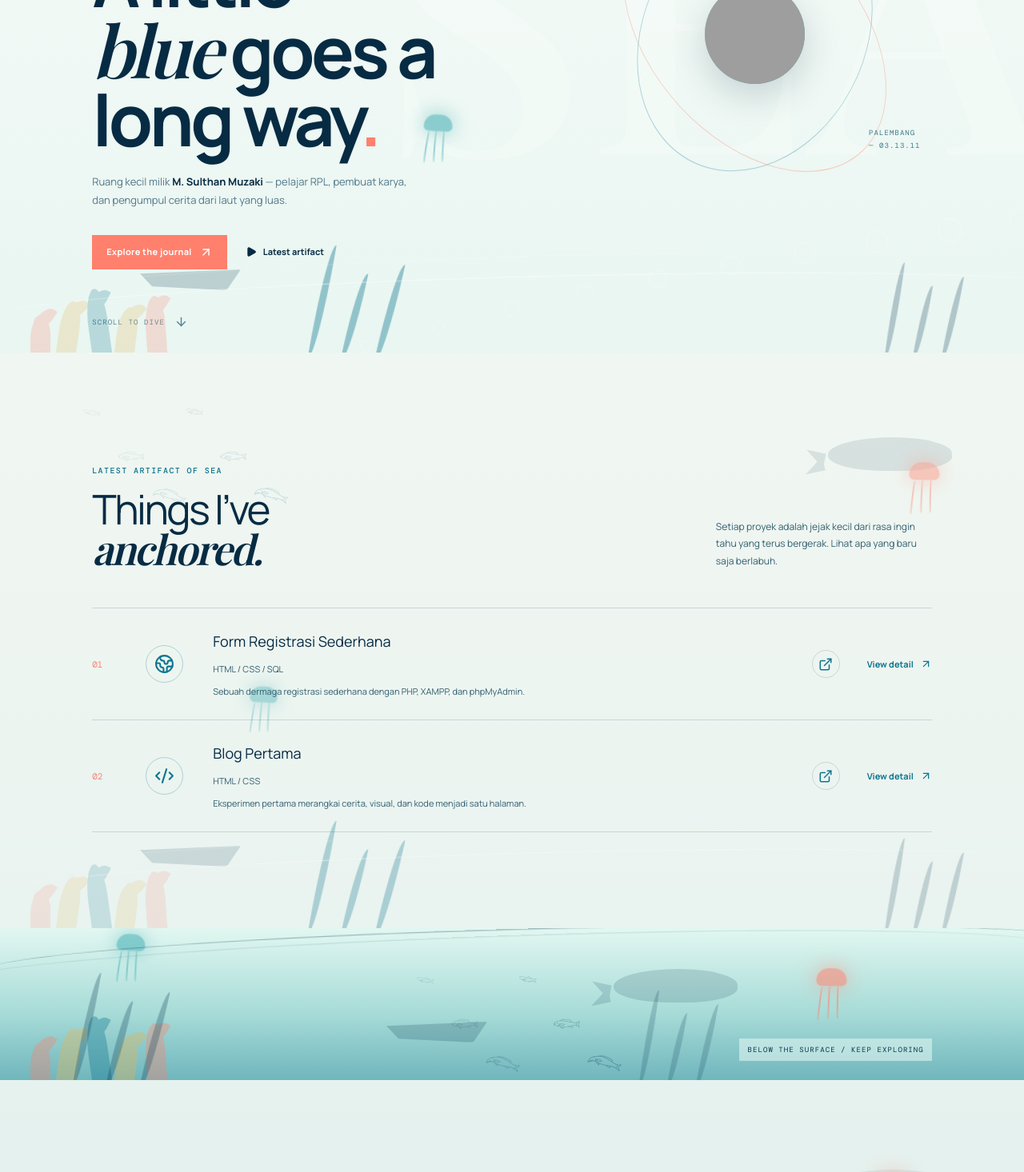
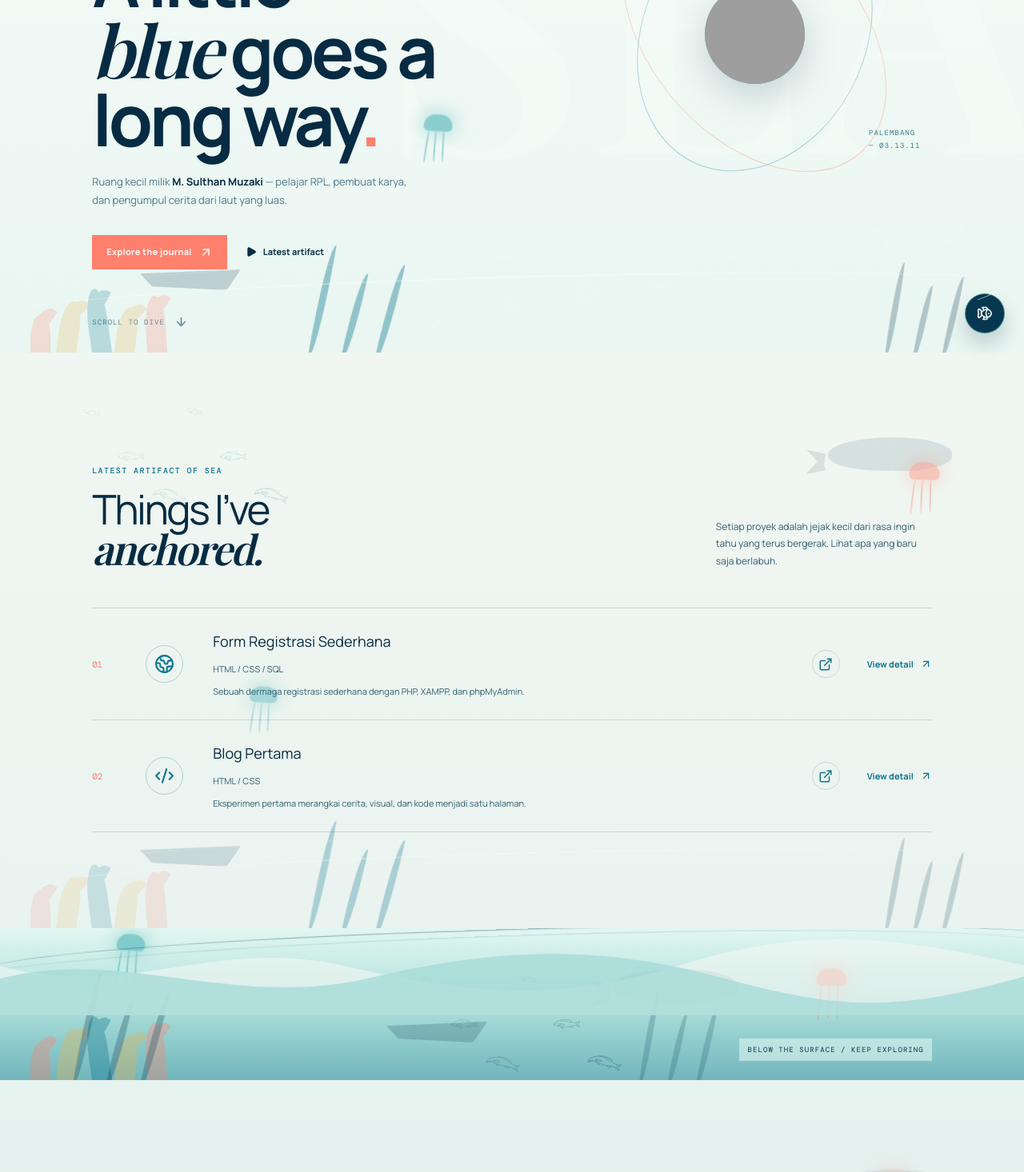
Before and after one commit to fifty1tien/ThAnchor, a React (Vite) app: page / in a window 1280 px wide. Shown: the part 359-1825 px from the top of the page at 80% size. Built offline with nearby package versions, Linux system fonts and the light colour scheme; grey boxes are pictures that could not be loaded; a web font is replaced by a local one.

Commit message:
Add ocean reading and discovery effects

```diff
--- a/src/App.jsx
+++ b/src/App.jsx
@@ -8,11 +8,13 @@ import Work from "./pages/Work";
 import Blog from "./pages/Blog";
 import Article from "./pages/Article";
 import { posts } from "./data/posts";
+import RandomArticleFishing from "./components/RandomArticleFishing";
 export default function App() {
   const [isLoading, setIsLoading] = useState(true);
   const [page, setPage] = useState("home");
   const [isDark, setIsDark] = useState(false);
   const [article, setArticle] = useState(null);
+  const [fishingPost, setFishingPost] = useState(null);
   useEffect(() => {
     document.body.classList.toggle("night-mode", isDark);
   }, [isDark]);
@@ -28,8 +30,15 @@ export default function App() {
     setPage(nextPage);
   };
   const openPost = (post) => {
+    setFishingPost(null);
     setArticle(posts.find((item) => item.id === post.id));
     setPage("article");
+  };
+  const castForArticle = () => {
+    const options = posts.filter((post) => post.id !== article?.id);
+    setFishingPost(
+      options[Math.floor(Math.random() * options.length)] || posts[0],
+    );
   };
   const content = article ? (
     <Article post={article} onBack={() => navigate("blog")} />
@@ -163,6 +172,12 @@ export default function App() {
         )}
       </AnimatePresence>
       <CustomCursor />
+      <RandomArticleFishing
+        post={fishingPost}
+        onCast={castForArticle}
+        onOpen={openPost}
+        onClose={() => setFishingPost(null)}
+      />
       <Header
         page={page}
         setPage={navigate}
--- /dev/null
+++ b/src/components/RandomArticleFishing.jsx
@@ -0,0 +1,48 @@
+import { Fish, X } from "lucide-react";
+import { AnimatePresence, motion } from "framer-motion";
+
+export default function RandomArticleFishing({
+  post,
+  onCast,
+  onOpen,
+  onClose,
+}) {
+  return (
+    <>
+      <button
+        className="fishing-trigger"
+        onClick={onCast}
+        aria-label="Pancing artikel acak"
+        title="Pancing artikel acak"
+      >
+        <span className="fishing-line" />
+        <Fish size={20} />
+      </button>
+      <AnimatePresence>
+        {post && (
+          <motion.div
+            className="fishing-catch"
+            initial={{ y: "120%", rotate: -5, opacity: 0 }}
+            animate={{ y: 0, rotate: 0, opacity: 1 }}
+            exit={{ y: "120%", rotate: 5, opacity: 0 }}
+            transition={{ type: "spring", stiffness: 170, damping: 18 }}
+          >
+            <button
+              className="fishing-close"
+              onClick={onClose}
+              aria-label="Tutup rekomendasi"
+            >
+              <X size={15} />
+            </button>
+            <span className="section-kicker">CAUGHT FROM THE DEEP</span>
+            <strong>{post.title}</strong>
+            <p>{post.excerpt}</p>
+            <button className="fishing-read" onClick={() => onOpen(post)}>
+              Buka artikel <Fish size={14} />
+            </button>
+          </motion.div>
+        )}
+      </AnimatePresence>
+    </>
+  );
+}
--- /dev/null
+++ b/src/components/WaveDivider.jsx
@@ -0,0 +1,16 @@
+export default function WaveDivider({ className = "" }) {
+  return (
+    <div className={`wave-divider ${className}`} aria-hidden="true">
+      <svg viewBox="0 0 1440 110" preserveAspectRatio="none">
+        <path
+          className="wave-divider-back"
+          d="M0 44 C180 90 300 5 480 43 S780 94 960 42 S1260 5 1440 43 V110 H0 Z"
+        />
+        <path
+          className="wave-divider-front"
+          d="M0 61 C170 18 330 103 520 60 S850 17 1020 61 S1270 103 1440 58 V110 H0 Z"
+        />
+      </svg>
+    </div>
+  );
+}
--- a/src/pages/Article.jsx
+++ b/src/pages/Article.jsx
@@ -2,10 +2,26 @@ import { ArrowLeft, Clock3 } from "lucide-react";
 import { motion, useScroll, useSpring } from "framer-motion";
 export default function Article({ post, onBack }) {
   const { scrollYProgress } = useScroll();
-  const scaleX = useSpring(scrollYProgress, { stiffness: 100, damping: 30 });
+  const progress = useSpring(scrollYProgress, { stiffness: 100, damping: 30 });
   return (
     <main className="article-page">
-      <motion.div className="reading-progress" style={{ scaleX }} />
+      <div className="reading-progress" aria-label="Progress membaca artikel">
+        <motion.svg
+          className="reading-wave"
+          viewBox="0 0 1200 34"
+          preserveAspectRatio="none"
+          aria-hidden="true"
+        >
+          <motion.path
+            d="M0 17 C 90 3, 150 31, 240 17 S 390 3, 480 17 S 630 31, 720 17 S 870 3, 960 17 S 1110 31, 1200 17"
+            pathLength="1"
+            style={{ pathLength: progress }}
+          />
+        </motion.svg>
+        <motion.span className="reading-boat" style={{ left: progress }}>
+          ⛵
+        </motion.span>
+      </div>
       <div className="article-shell">
         <button className="back-button" onClick={onBack}>
           <ArrowLeft size={16} /> Back to notes
--- a/src/pages/Home.jsx
+++ b/src/pages/Home.jsx
@@ -9,6 +9,7 @@ import BlogCard from "../components/BlogCard";
 import Hero from "../components/Hero";
 import ProjectShowcase from "../components/ProjectShowcase";
 import OceanDecor from "../components/OceanDecor";
+import WaveDivider from "../components/WaveDivider";
 import { posts } from "../data/posts";
 export default function Home({ setPage, openPost }) {
   return (
@@ -17,6 +18,7 @@ export default function Home({ setPage, openPost }) {
       <ProjectShowcase onDetail={() => setPage("work")} />
       <div className="ocean-transition" aria-hidden="true">
         <OceanDecor variant="floor" />
+        <WaveDivider />
         <span className="transition-caption">
           below the surface / keep exploring
         </span>
--- a/src/styles.css
+++ b/src/styles.css
@@ -1375,6 +1375,32 @@ h2 em {
   background: linear-gradient(180deg, #e2f7f1 0%, #a8dcd8 55%, #70b6bd 100%);
   color: #063750;
 }
+.wave-divider {
+  position: absolute;
+  inset: -1px 0 auto;
+  z-index: 3;
+  height: 110px;
+  overflow: hidden;
+  pointer-events: none;
+}
+.wave-divider svg {
+  display: block;
+  width: 100%;
+  height: 100%;
+  animation: divider-swell 8s ease-in-out infinite alternate;
+  transform-origin: center top;
+}
+.wave-divider-back {
+  fill: rgba(244, 247, 242, 0.62);
+}
+.wave-divider-front {
+  fill: rgba(168, 220, 216, 0.82);
+}
+@keyframes divider-swell {
+  to {
+    transform: translateY(8px) scaleY(0.93);
+  }
+}
 .ocean-decor-floor .fish-school {
   top: 25%;
   right: 38%;
@@ -2058,9 +2084,123 @@ body.night-mode .transition-caption {
   top: 0;
   left: 0;
   right: 0;
-  height: 5px;
-  transform-origin: 0;
-  background: var(--coral);
+  height: 34px;
+  pointer-events: none;
+  background: rgba(244, 247, 242, 0.82);
+}
+.reading-wave {
+  display: block;
+  width: 100%;
+  height: 34px;
+  overflow: visible;
+}
+.reading-wave path {
+  fill: none;
+  stroke: var(--sea);
+  stroke-width: 4;
+  stroke-linecap: round;
+  filter: drop-shadow(0 2px 5px rgba(13, 117, 144, 0.22));
+}
+.reading-boat {
+  position: absolute;
+  top: 0;
+  display: block;
+  color: var(--coral);
+  font-size: 25px;
+  line-height: 1;
+  transform: translateX(-50%) rotate(-4deg);
+  filter: drop-shadow(0 3px 3px rgba(6, 43, 67, 0.2));
+}
+.fishing-trigger {
+  position: fixed;
+  right: 24px;
+  bottom: 24px;
+  z-index: 35;
+  width: 50px;
+  height: 50px;
+  display: grid;
+  place-items: center;
+  color: var(--foam);
+  background: var(--deep);
+  border: 1px solid rgba(145, 228, 214, 0.45);
+  border-radius: 50%;
+  box-shadow: 0 12px 25px rgba(6, 43, 67, 0.2);
+  transition:
+    transform 0.25s,
+    box-shadow 0.25s,
+    color 0.25s;
+}
+.fishing-trigger:hover {
+  color: var(--cyan);
+  transform: translateY(-5px) rotate(-8deg);
+  box-shadow: 0 0 24px rgba(145, 228, 214, 0.4);
+}
+.fishing-line {
+  position: absolute;
+  right: 8px;
+  top: -22px;
+  width: 30px;
+  height: 25px;
+  border-right: 1px solid currentColor;
+  border-bottom: 1px solid currentColor;
+  border-radius: 0 0 18px 0;
+  transform: rotate(-21deg);
+  opacity: 0.65;
+}
+.fishing-catch {
+  position: fixed;
+  right: 24px;
+  bottom: 88px;
+  z-index: 34;
+  width: min(320px, calc(100vw - 36px));
+  padding: 22px;
+  color: var(--foam);
+  background: linear-gradient(145deg, #0d7590, #063750);
+  border: 1px solid rgba(145, 228, 214, 0.48);
+  box-shadow:
+    0 18px 45px rgba(3, 28, 45, 0.3),
+    0 0 25px rgba(66, 174, 180, 0.2);
+}
+.fishing-catch .section-kicker {
+  color: var(--cyan);
+  font-size: 9px;
+}
+.fishing-catch strong {
+  display: block;
+  margin: 15px 24px 8px 0;
+  font: 600 25px/1.05 var(--serif);
+}
+.fishing-catch p {
+  margin: 0 0 18px;
+  color: rgba(244, 247, 242, 0.72);
+  font-size: 11px;
+  line-height: 1.6;
+}
+.fishing-close {
+  position: absolute;
+  top: 13px;
+  right: 13px;
+  display: grid;
+  place-items: center;
+  padding: 4px;
+  color: var(--cyan);
+  background: transparent;
+}
+.fishing-read {
+  display: inline-flex;
+  align-items: center;
+  gap: 7px;
+  padding: 9px 12px;
+  color: var(--deep);
+  background: var(--cyan);
+  font: 700 10px var(--mono);
+  transition:
+    box-shadow 0.2s,
+    transform 0.2s;
+}
+.fishing-read:hover {
+  transform: translateY(-2px);
+  box-shadow: 0 0 18px rgba(145, 228, 214, 0.65);
 }
 .article-shell {
   max-width: 800px;
@@ -2237,6 +2377,50 @@ body.night-mode {
   color: var(--ink);
   background: #041d30;
 }
+body.night-mode .site-header {
+  text-shadow: 0 0 12px rgba(145, 228, 214, 0.28);
+}
+body.night-mode .brand-mark,
+body.night-mode .theme-toggle,
+body.night-mode .music-toggle,
+body.night-mode .icon-link,
+body.night-mode .nav-link.active,
+body.night-mode .section-kicker,
+body.night-mode .eyebrow,
+body.night-mode .reading-wave path {
+  color: var(--cyan);
+  filter: drop-shadow(0 0 7px rgba(145, 228, 214, 0.72));
+}
+body.night-mode .primary-btn,
+body.night-mode .contact-pill,
+body.night-mode .fishing-read {
+  box-shadow: 0 0 18px rgba(145, 228, 214, 0.32);
+}
+body.night-mode .primary-btn:hover,
+body.night-mode .contact-pill:hover {
+  box-shadow: 0 0 28px rgba(145, 228, 214, 0.58);
+}
+body.night-mode .blog-card:hover,
+body.night-mode .round-link:hover {
+  box-shadow: 0 0 24px rgba(66, 174, 180, 0.3);
+}
+body.night-mode .reading-progress {
+  background: rgba(3, 28, 45, 0.86);
+}
+body.night-mode .reading-wave path {
+  stroke: var(--cyan);
+}
+body.night-mode .wave-divider-back {
+  fill: rgba(7, 62, 84, 0.72);
+}
+body.night-mode .wave-divider-front {
+  fill: rgba(2, 27, 42, 0.9);
+}
+body.night-mode .fishing-trigger {
+  color: var(--cyan);
+  border-color: rgba(145, 228, 214, 0.7);
+  box-shadow: 0 0 22px rgba(145, 228, 214, 0.35);
+}
 @media (prefers-reduced-motion: reduce) {
   .hero h1,
   .page-intro h1,
@@ -2254,6 +2438,9 @@ body.night-mode {
   .skills-section h2::after,
   .case-study h2::after,
   .article-heading h1::after {
+    animation: none;
+  }
+  .wave-divider svg {
     animation: none;
   }
 }
```
